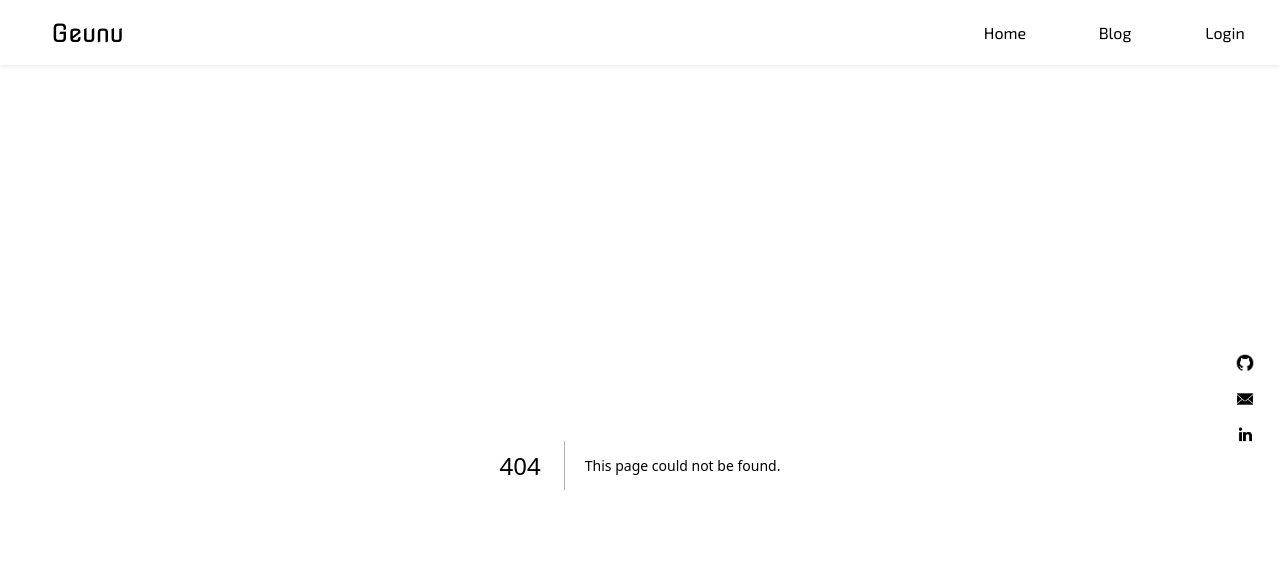
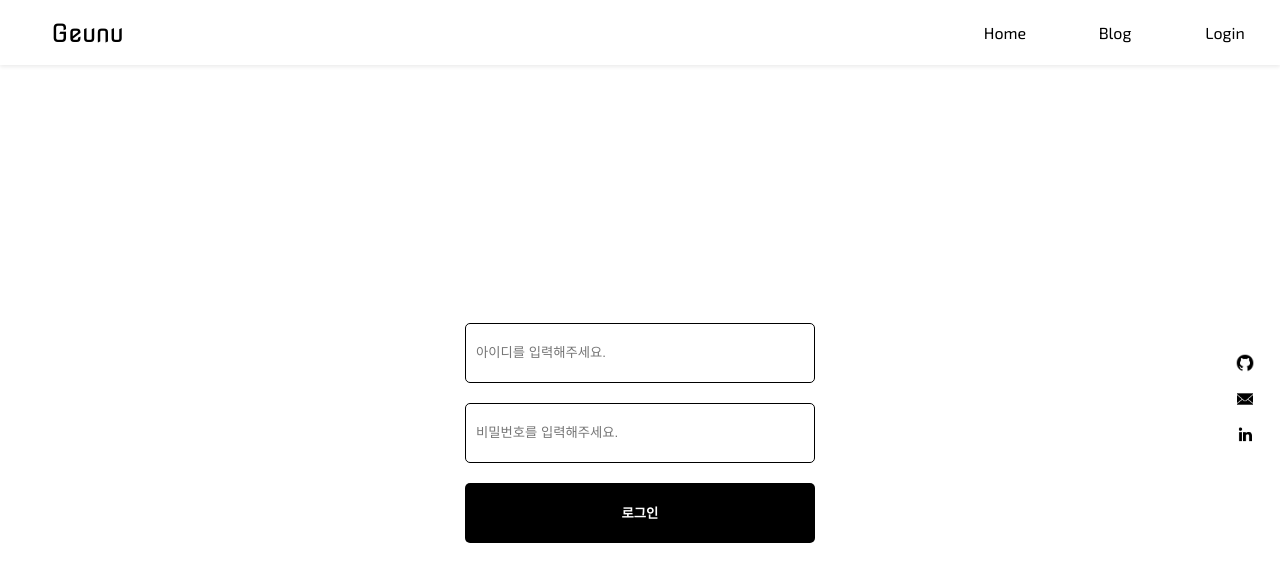
Before and after one commit to geunu97/geunu-homepage, a Next.js app: page /login in a window 1280 px wide. Before the commit this address had no page. Shown: the top 582 px of the page. Built offline with nearby package versions, Linux system fonts and the light colour scheme; a web font is replaced by a local one.

Commit message:
feat: 로그인페이지 UI 추가

```diff
--- /dev/null
+++ b/src/app/login/page.tsx
@@ -0,0 +1,9 @@
+import LoginForm from '@/components/LoginForm'
+
+export default async function Login() {
+  return (
+    <>
+      <LoginForm />
+    </>
+  )
+}
--- /dev/null
+++ b/src/components/LoginForm.tsx
@@ -0,0 +1,17 @@
+'use client'
+
+import styles from '../styles/loginForm.module.css'
+
+export default function LoginForm() {
+  const onSubmit = () => {
+    return
+  }
+
+  return (
+    <form className={styles.loginForm} onSubmit={onSubmit}>
+      <input type="text" placeholder="아이디를 입력해주세요." />
+      <input type="password" placeholder="비밀번호를 입력해주세요." />
+      <button type="submit">로그인</button>
+    </form>
+  )
+}
--- /dev/null
+++ b/src/styles/loginForm.module.css
@@ -0,0 +1,28 @@
+.loginForm {
+  position: fixed;
+  left: 0;
+  right: 0;
+  top: 65px;
+  bottom: 0;
+  display: flex;
+  justify-content: center;
+  align-items: center;
+  flex-direction: column;
+  gap: 20px;
+}
+
+.loginForm input,
+.loginForm button {
+  border: 1px solid black;
+  padding: 5px 10px;
+  border-radius: 5px;
+  width: 350px;
+  height: 60px;
+}
+
+.loginForm button {
+  border: none;
+  font-weight: 700;
+  background-color: black;
+  color: white;
+}
```
